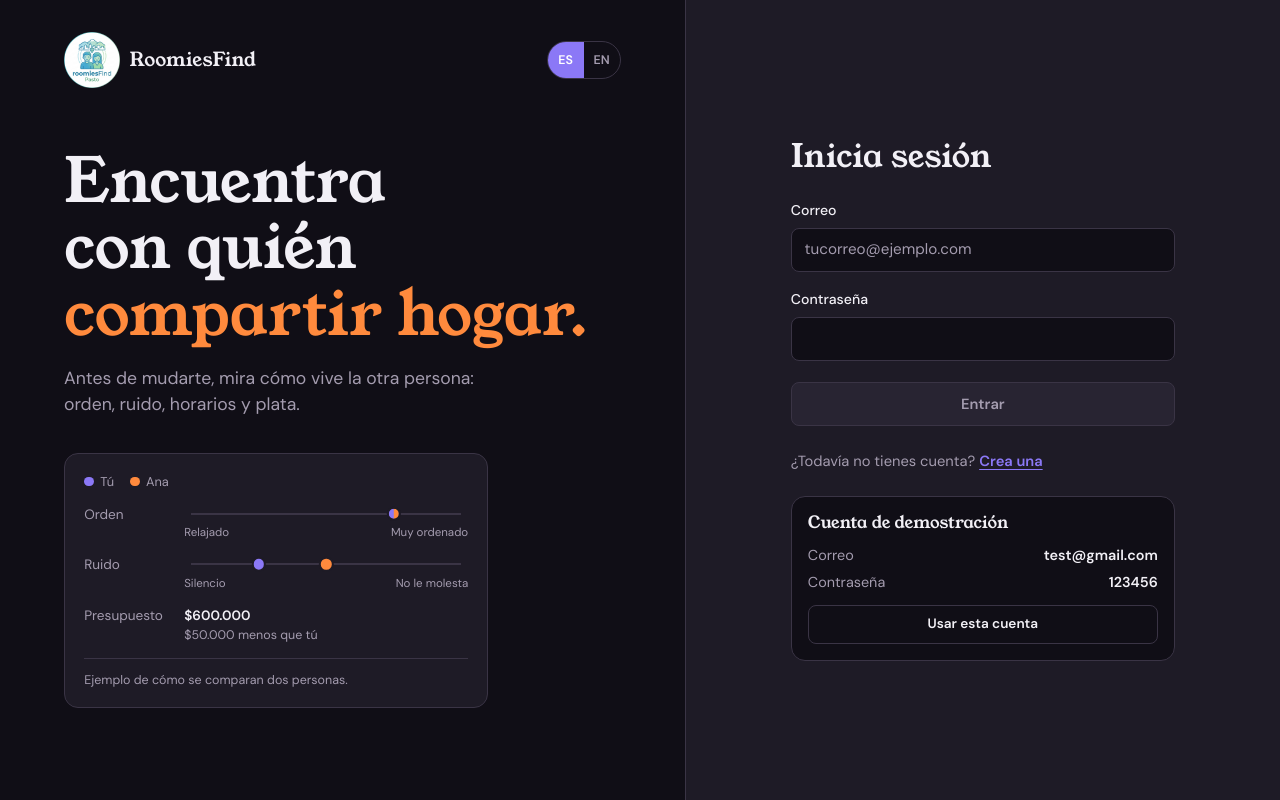
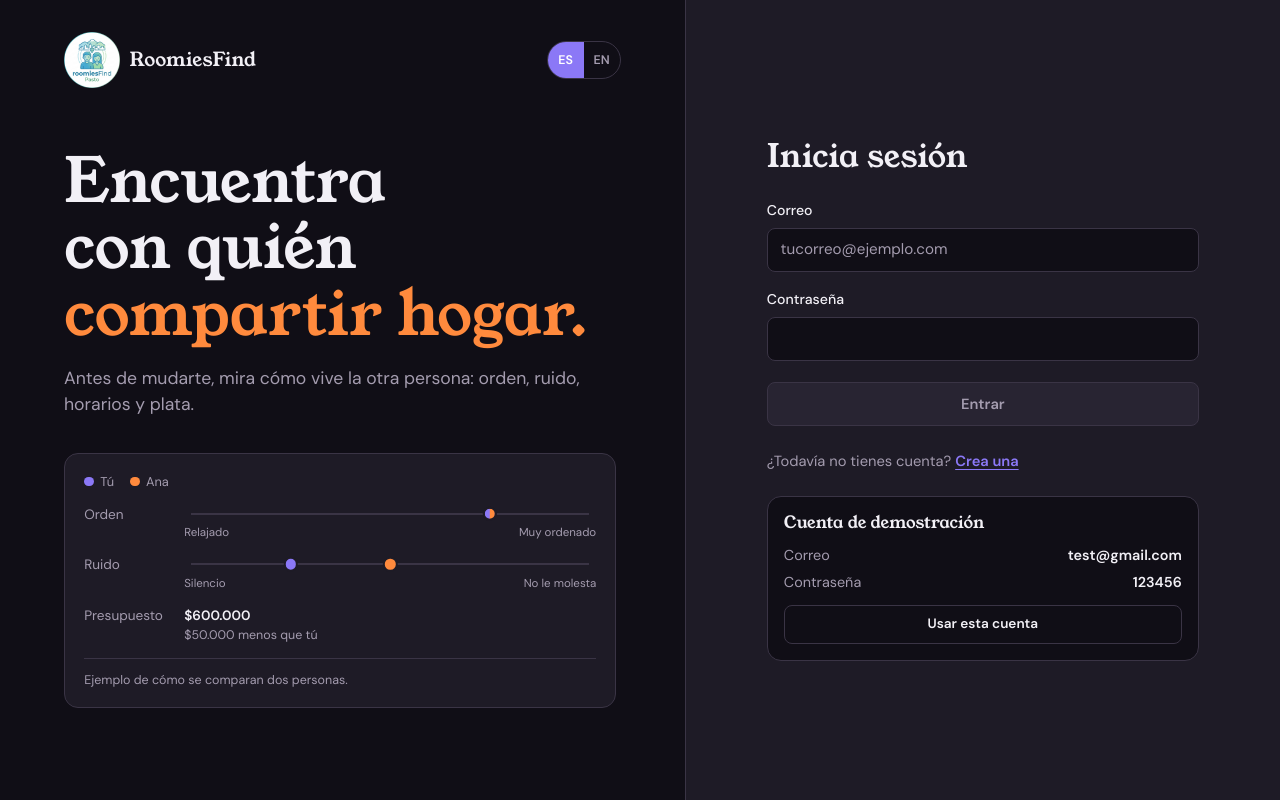
Before and after one commit to luiscajigas/roomiesFind, an Angular app in the folder frontend/: page /login in a window 1280 px wide. Built offline with nearby package versions, Linux system fonts and the light colour scheme.

Commit message:
style(acceso): pantallas de ingreso para monitores grandes

```diff
--- a/frontend/src/app/pages/auth.styles.css
+++ b/frontend/src/app/pages/auth.styles.css
@@ -20,19 +20,19 @@
 .acceso__marca { display: inline-flex; align-items: center; gap: 0.6rem; color: var(--text); font-family: var(--font-display); font-size: 1.2rem; text-decoration: none; }
 .acceso__marca img { width: 3.5rem; height: 3.5rem; object-fit: contain; }
 
-.acceso__mensaje { max-width: 34rem; margin-block: auto; padding-block: 2rem; }
-.acceso__mensaje h1 { font-size: clamp(2.5rem, 4.8vw, 4.1rem); line-height: 1.08; }
+.acceso__mensaje { max-width: 46rem; margin-block: auto; padding-block: 2rem; }
+.acceso__mensaje h1 { font-size: clamp(2.5rem, 4.8vw, 5.5rem); line-height: 1.08; }
 .acceso__mensaje h1 em { color: var(--accent); font-style: normal; }
-.acceso__mensaje > p { max-width: 28rem; margin: 1.1rem 0 0; color: var(--muted); font-size: 1.1rem; }
+.acceso__mensaje > p { max-width: 36rem; margin: 1.1rem 0 0; color: var(--muted); font-size: 1.1rem; }
 
-.acceso__ejemplo { max-width: 24rem; margin: 2.25rem 0 0; padding: 1.1rem 1.2rem; border: 1px solid var(--border); border-radius: var(--radius-m); background: var(--panel); }
+.acceso__ejemplo { max-width: 32rem; margin: 2.25rem 0 0; padding: 1.1rem 1.2rem; border: 1px solid var(--border); border-radius: var(--radius-m); background: var(--panel); }
 .acceso__ejemplo figcaption { margin-top: 0.85rem; padding-top: 0.7rem; border-top: 1px solid var(--border); color: var(--muted); font-size: 0.78rem; }
 
 .acceso__panel { display: flex; align-items: center; justify-content: center; padding: 2.5rem clamp(1.5rem, 5vw, 4.5rem); border-left: 1px solid var(--border); background: var(--panel); }
 .acceso--registro .acceso__panel { align-items: flex-start; }
 
-.acceso__contenido { display: grid; width: 100%; max-width: 24rem; gap: 1.5rem; }
-.acceso--registro .acceso__contenido { max-width: 38rem; }
+.acceso__contenido { display: grid; width: 100%; max-width: 27rem; gap: 1.5rem; }
+.acceso--registro .acceso__contenido { max-width: 50rem; }
 .acceso__contenido > h2 { font-size: 2rem; }
 
 .acceso__formulario { display: grid; gap: 1.1rem; }
```
